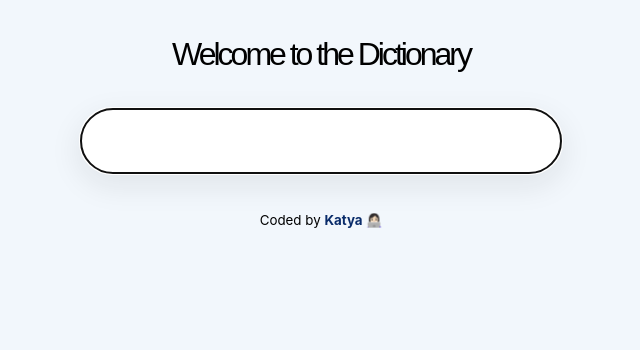
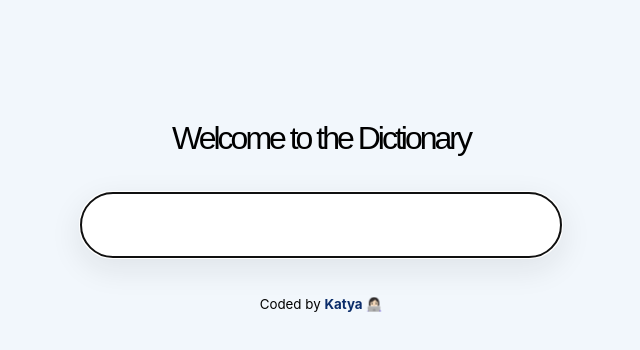
Before and after one commit to kat-s92/react_dictionary, a React (Create React App) app: page / in a window 1280 px wide. Shown: the top 350 px of the page, without its empty margins (319-959 px from the left). Built offline with nearby package versions, Linux system fonts and the light colour scheme; a web font is replaced by a local one.

Commit message:
added padding to the top

```diff
--- a/src/App.css
+++ b/src/App.css
@@ -12,7 +12,7 @@ footer a {
 }
 
 .App-header {
-  padding-top: 36px;
+  padding-top: 120px;
   font-size: 32px;
   font-family: "Sono", sans-serif;
   letter-spacing: -3px;
```
